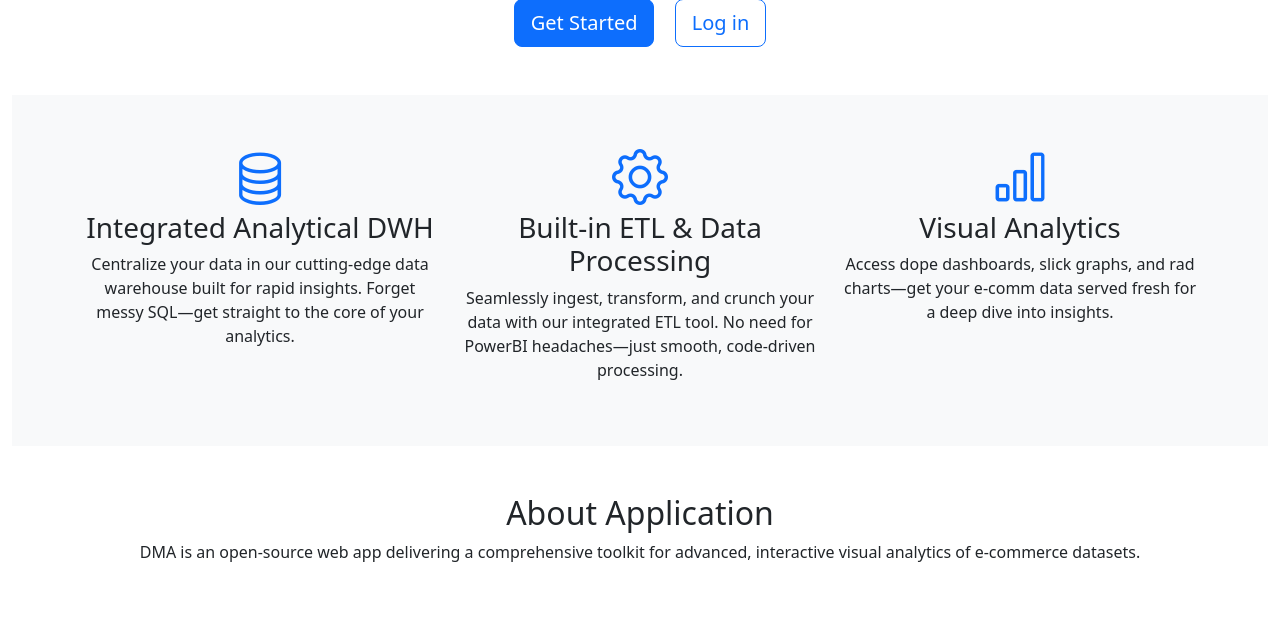
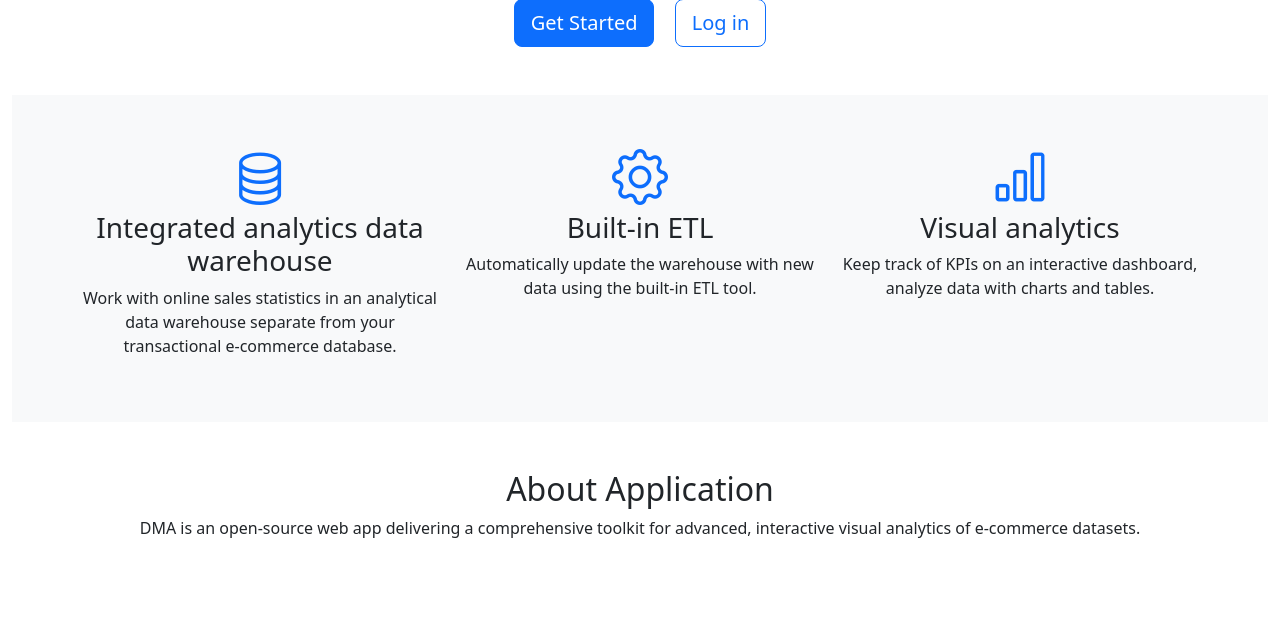
Before and after one commit to tkdesign/dma, a Flask app: page / in a window 1280 px wide. Shown: the part 333-955 px from the top of the page. Run offline with Flask 3, Linux system fonts and the light colour scheme; parts of the project's set-up code (start-up, migrations or seed data) failed here and were passed over.

Commit message:
Changed texts in guest home page template.

```diff
--- a/templates/index.html
+++ b/templates/index.html
@@ -35,18 +35,18 @@
                         <div class="row">
                             <div class="col-md-4 text-center">
                                 <i class="bi bi-database display-4 text-primary"></i>
-                                <h3>Integrated Analytical DWH</h3>
-                                <p>Centralize your data in our cutting-edge data warehouse built for rapid insights. Forget messy SQL—get straight to the core of your analytics.</p>
+                                <h3>Integrated analytics data warehouse</h3>
+                                <p>Work with online sales statistics in an analytical data warehouse separate from your transactional e-commerce database.</p>
                             </div>
                             <div class="col-md-4 text-center">
                                 <i class="bi bi-gear display-4 text-primary"></i>
-                                <h3>Built-in ETL & Data Processing</h3>
-                                <p>Seamlessly ingest, transform, and crunch your data with our integrated ETL tool. No need for PowerBI headaches—just smooth, code-driven processing.</p>
+                                <h3>Built-in ETL</h3>
+                                <p>Automatically update the warehouse with new data using the built-in ETL tool.</p>
                             </div>
                             <div class="col-md-4 text-center">
                                 <i class="bi bi-bar-chart display-4 text-primary"></i>
-                                <h3>Visual Analytics</h3>
-                                <p>Access dope dashboards, slick graphs, and rad charts—get your e-comm data served fresh for a deep dive into insights.</p>
+                                <h3>Visual analytics</h3>
+                                <p>Keep track of KPIs on an interactive dashboard, analyze data with charts and tables.</p>
                             </div>
                         </div>
                     </div>
```
